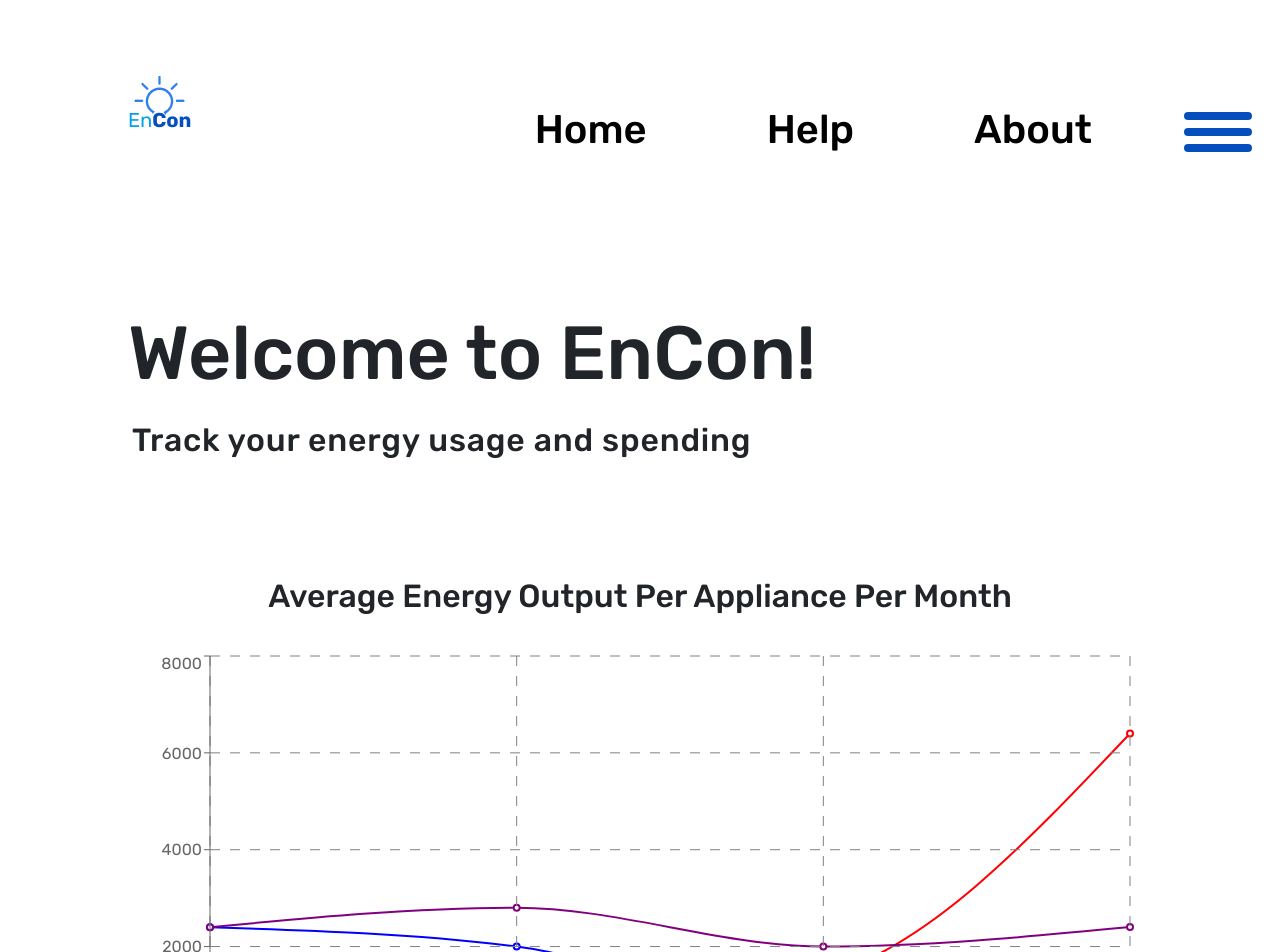
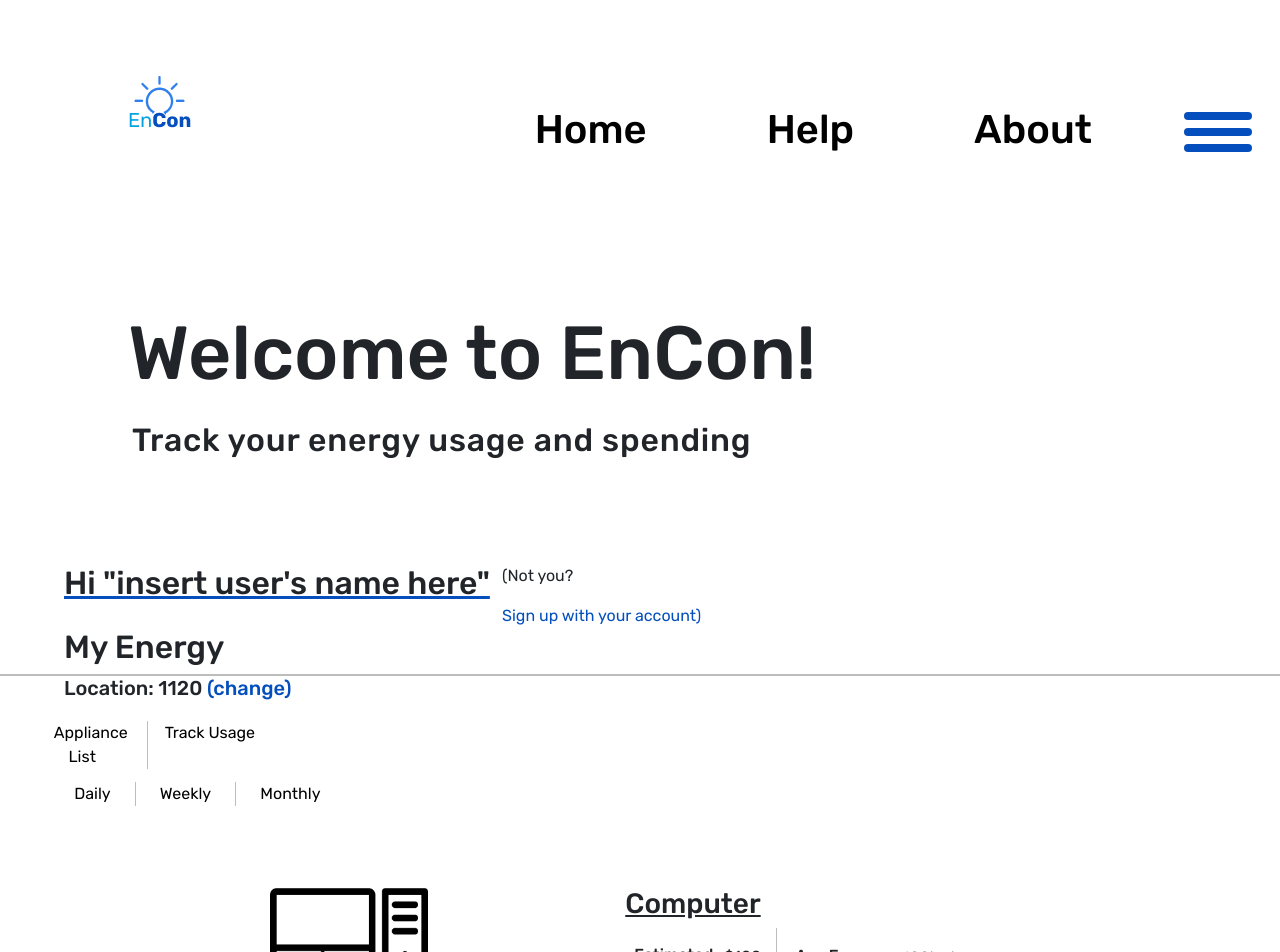
Before and after one commit to BloomTech-Labs/Encon-fe, a React (Create React App) app in the folder encon/: page /profile/appliances in a window 1280 px wide. Shown: the top 952 px of the page. Built offline with nearby package versions, Linux system fonts and the light colour scheme.

Commit message:
figured out switch for tracking usage and list

```diff
--- a/encon/src/App.js
+++ b/encon/src/App.js
@@ -12,6 +12,7 @@ import { LoginDesktop } from './components/desktop/Desktop-Login';
 import { ApplianceList } from './components/mobile/Appliance-List.js';
 import { DesktopNav } from './components/desktop/Desktop-Nav.js';
 import { DesktopGraphs } from './components/desktop/Desktop-Graphs';
+import { Dashboard } from './components/mobile/Dashboard';
 
 const App = () => {
   const user = useState({
@@ -44,7 +45,7 @@ const App = () => {
         </Route>
         <Route path='/profile'>
           <DesktopNav />
-          <DesktopGraphs />
+          <Dashboard />
         </Route>
       </UserContext.Provider>
     </div>
--- a/encon/src/components/mobile/Appliance-List.js
+++ b/encon/src/components/mobile/Appliance-List.js
@@ -1,32 +1,29 @@
-import React from "react";
-import { WelcomeHeader } from "./Welcome-Header";
-import { EnergyLocation } from "./Energy-Location";
-import { ApplianceTracker } from "./Appliance-Tracker";
-import { ApplianceCard } from "./Appliance-Card";
-import "../../styles/mobile/Appliance-List.scss";
+import React from 'react';
+import { WelcomeHeader } from './Welcome-Header';
+import { EnergyLocation } from './Energy-Location';
+import { ApplianceTracker } from './Appliance-Tracker';
+import { ApplianceCard } from './Appliance-Card';
+import '../../styles/mobile/Appliance-List.scss';
 export const ApplianceList = () => {
   return (
     <div>
-      <WelcomeHeader />
-      <EnergyLocation />
-      <div className="applianceList">
-        <ApplianceTracker />
-        <div className="timeContainer">
-          <a href="" className="daily">
+      <div className='applianceList'>
+        <div className='timeContainer'>
+          <a href='' className='daily'>
             Daily
           </a>
-          <a href="" className="weekly">
+          <a href='' className='weekly'>
             Weekly
           </a>
-          <a href="">Monthly</a>
+          <a href=''>Monthly</a>
         </div>
         <ApplianceCard />
-        <div className="totalOutput">
+        <div className='totalOutput'>
           <h3>Total:</h3>
-          <div className="totalCost">$100</div>
-          <div className="totalEnergy">10kwh</div>
+          <div className='totalCost'>$100</div>
+          <div className='totalEnergy'>10kwh</div>
         </div>
-        <button className="inputEnergy">Input Daily Energy</button>
+        <button className='inputEnergy'>Input Daily Energy</button>
       </div>
     </div>
   );
--- /dev/null
+++ b/encon/src/components/mobile/Dashboard.js
@@ -0,0 +1,28 @@
+import React from 'react';
+import { WelcomeHeader } from './Welcome-Header';
+import { EnergyLocation } from './Energy-Location';
+import { Link, Route } from 'react-router-dom';
+import { ApplianceList } from './Appliance-List';
+import { DesktopGraphs } from '../desktop/Desktop-Graphs';
+export const Dashboard = () => {
+  return (
+    <div>
+      <WelcomeHeader />
+      <EnergyLocation />
+      <div className='applianceTracker'>
+        <div className='left'>
+          <Link to='/profile/appliances' className='leftButton'>
+            Appliance List
+          </Link>
+        </div>
+        <div className='right'>
+          <Link to='/profile/graphs' className='rightButton'>
+            Track Usage
+          </Link>
+        </div>
+      </div>
+      <Route path='/profile/appliances' component={ApplianceList} />
+      <Route path='/profile/graphs' component={DesktopGraphs} />
+    </div>
+  );
+};
--- a/encon/src/components/mobile/Graphs.js
+++ b/encon/src/components/mobile/Graphs.js
@@ -74,3 +74,5 @@ export const Graphs = () => {
     </div>
   );
 };
+
+export default Graphs;
```
Also changed, not shown: encon/src/components/mobile/Appliance-Tracker.js (+7 -7 lines).
